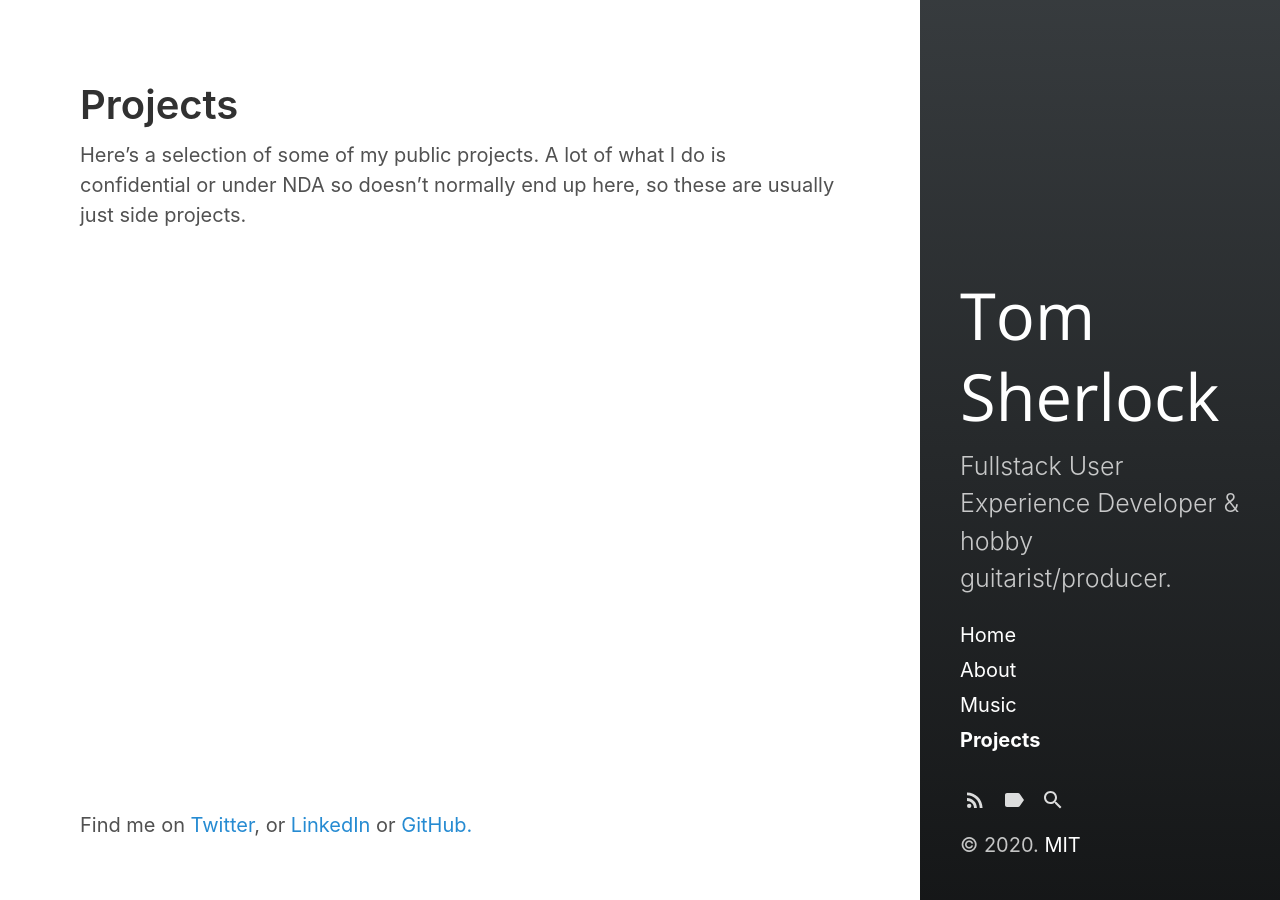
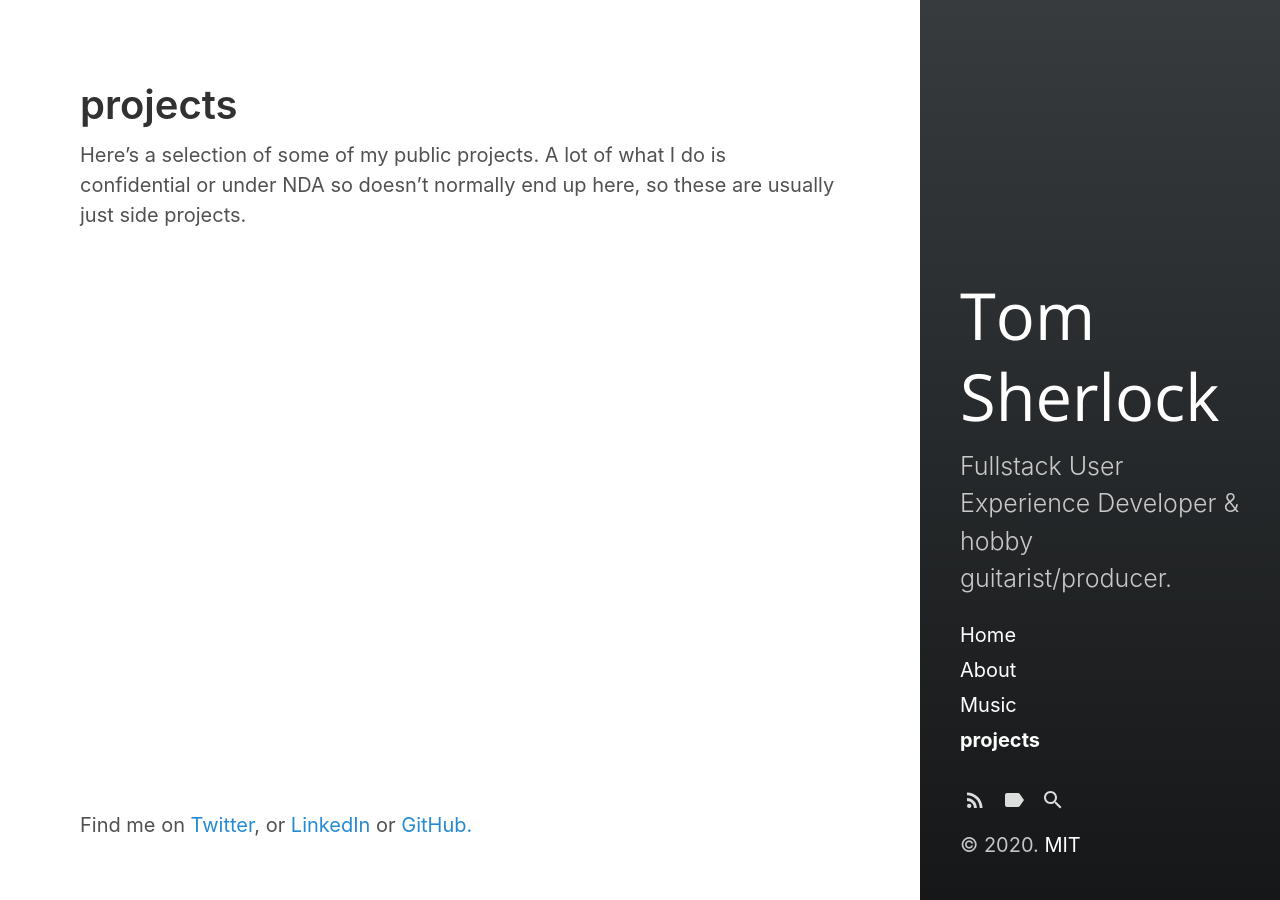
Before and after one commit to tomsherlocked/site, a Jekyll site: the page built from category/portfolio.md, in a window 1280 px wide. Built offline with Jekyll 4.4.1, drawn with Linux system fonts in a browser that asks for light colours.

Commit message:
change case to correct tagging

```diff
--- a/category/portfolio.md
+++ b/category/portfolio.md
@@ -1,6 +1,6 @@
 ---
 layout: category
-title: Projects
+title: projects
 ---
 
 Here's a selection of some of my public projects. A lot of what I do is confidential or under NDA so doesn't normally end up here, so these are usually just side projects.
```
